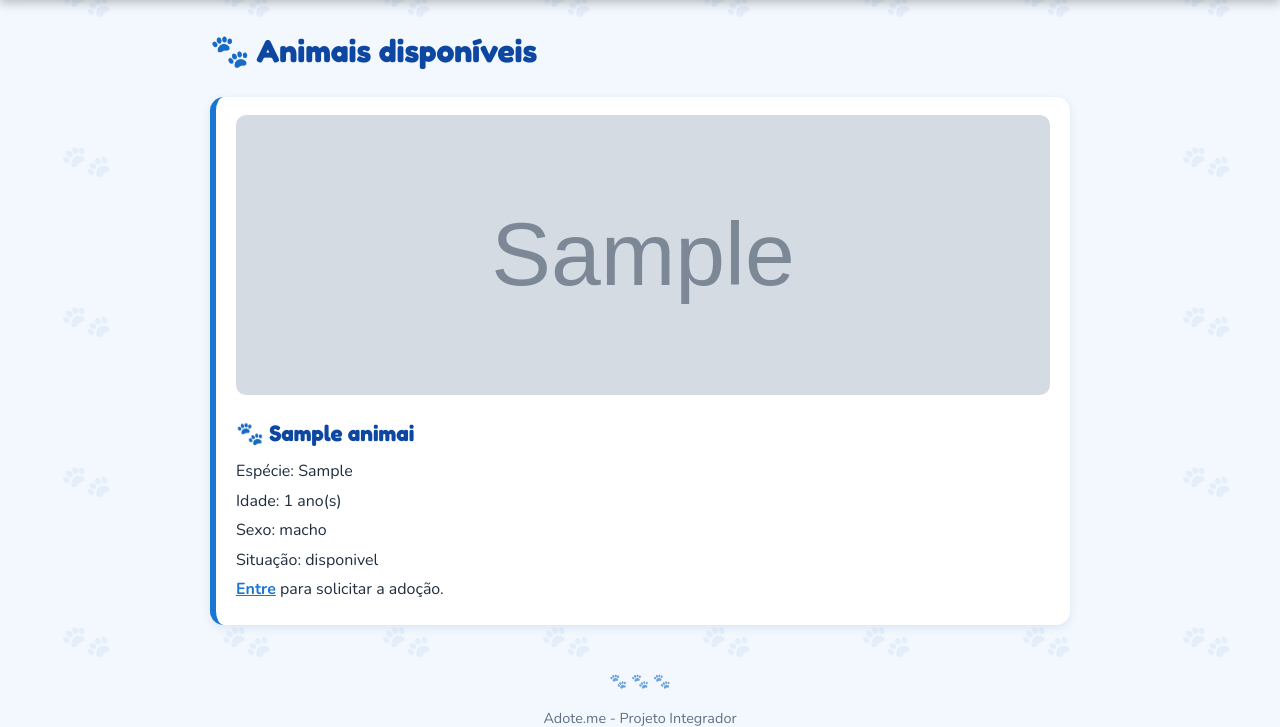
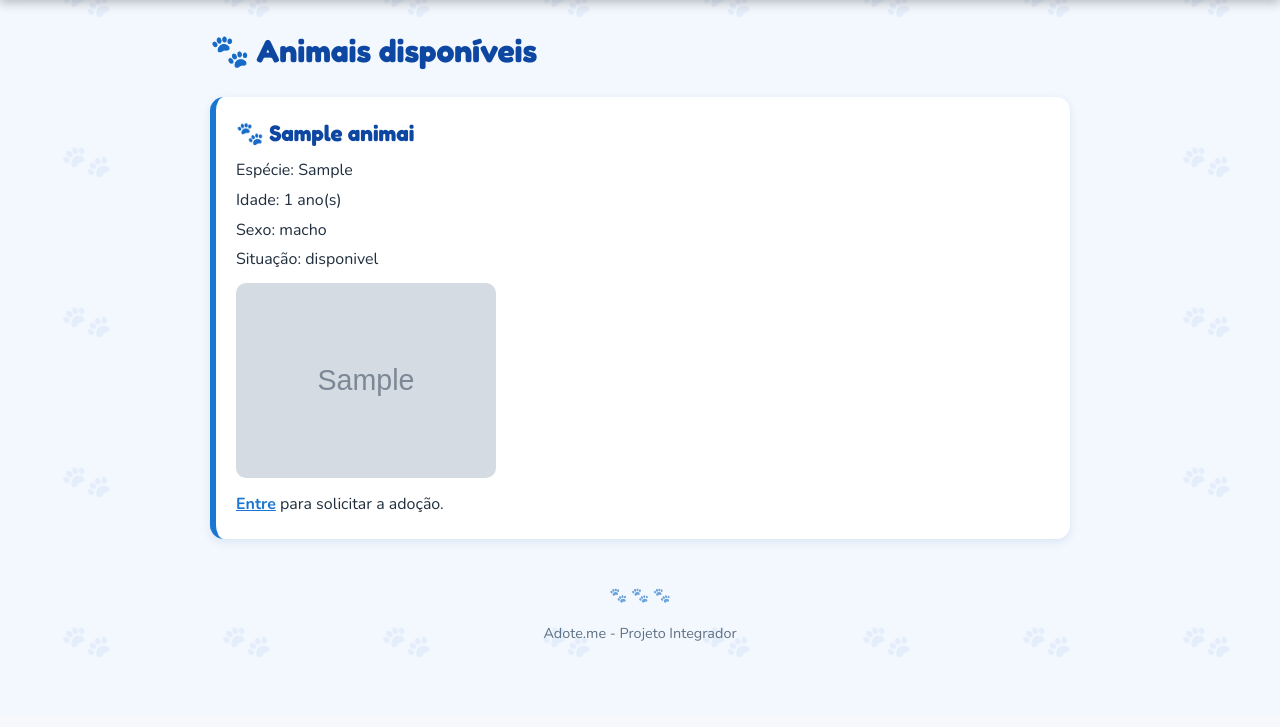
Before and after one commit to thyerrya3-afk/Adote.me, a Node server app: page /animais in a window 1280 px wide. Shown: the part 84-811 px from the top of the page. After the commit the page ends 741 px from the top, so only its background shows below. Run offline with Node 20, Linux system fonts and the light colour scheme; tables that the repository leaves empty hold one stand-in row (values such as "Sample post"); grey boxes marked "Sample" are stand-in pictures; some libraries are stand-ins or nearby versions.

Commit message:
Ajusta tamanho e posição da foto do animal

```diff
--- a/public/css/style.css
+++ b/public/css/style.css
@@ -149,13 +149,16 @@ main > div p {
   margin: 4px 0;
 }
 
-/* Foto do animal */
+/* Foto do animal: pequena e com menos corte */
 .foto-animal {
+  display: block;
   width: 100%;
-  max-height: 280px;
+  max-width: 260px;
+  aspect-ratio: 4 / 3;
   object-fit: cover;
+  object-position: center 30%;
   border-radius: 10px;
-  margin-bottom: 12px;
+  margin: 10px 0 14px;
 }
 
 /* Mensagem que aparece ao clicar em "Quero adotar" */
--- a/views/animais/index.ejs
+++ b/views/animais/index.ejs
@@ -11,16 +11,16 @@
 <% } else { %>
   <% animais.forEach(function(animal) { %>
     <div>
-      <% if (animal.foto) { %>
-        <img src="<%= animal.foto %>" alt="Foto de <%= animal.nome %>" class="foto-animal"
-             onerror="this.style.display='none'">
-      <% } %>
-
       <h3><%= animal.nome %></h3>
       <p>Espécie: <%= animal.especie %></p>
       <p>Idade: <%= animal.idade %> ano(s)</p>
       <p>Sexo: <%= animal.sexo %></p>
       <p>Situação: <%= animal.situacao %></p>
+
+      <% if (animal.foto) { %>
+        <img src="<%= animal.foto %>" alt="Foto de <%= animal.nome %>" class="foto-animal"
+             onerror="this.style.display='none'">
+      <% } %>
 
       <% if (usuario && usuario.tipo === 'administrador') { %>
         <p><a href="/animais/<%= animal.id %>/editar">Editar</a></p>
```
